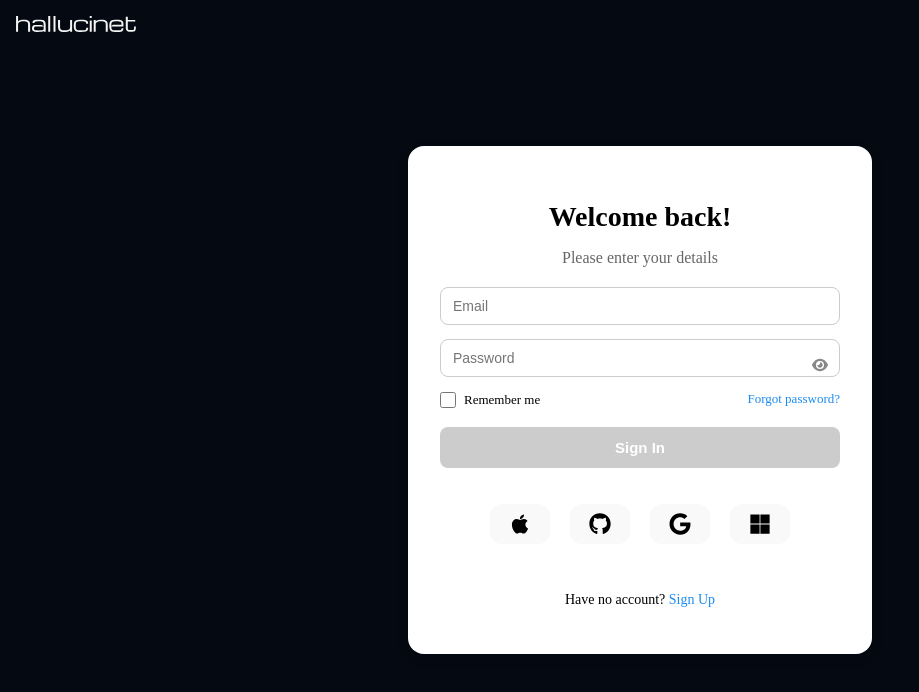
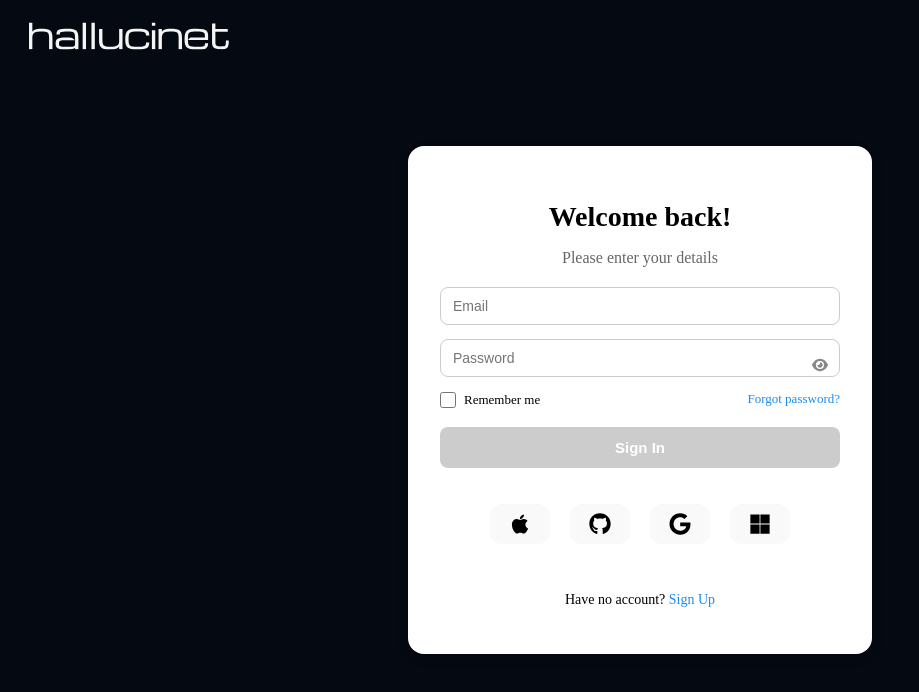
Before and after one commit to SKKU-Capstone-Team-7/hallucinet, a Next.js app in the folder frontend/: page /login in a window 1280 px wide. Shown: the top 692 px of the page, without its empty margins (0-919 px from the left). Built offline with nearby package versions, Linux system fonts and the light colour scheme.

Commit message:
updated landing pages

```diff
--- a/frontend/app/login/page.jsx
+++ b/frontend/app/login/page.jsx
@@ -12,7 +12,9 @@ export default function Login() {
   return (
     <div className="login-page">
       <div className="logo-container">
-      <img src="/logoWhite.svg" alt="Logo" className="logo" />
+      <Link href="/">
+          <img className="logo-img" src="/logoWhite.svg" alt="logo" width={120} height={40} />
+      </Link>
       </div>
       <div className="login-container">
         <h2 className="login-title">Welcome back!</h2>
--- a/frontend/app/register/page.jsx
+++ b/frontend/app/register/page.jsx
@@ -27,7 +27,9 @@ export default function Register() {
     return (
       <div className="register-page">
         <div className="logo-container">
-          <img src="/logoWhite.svg" alt="Logo" className="logo" />
+        <Link href="/">
+          <img className="logo-img" src="/logoWhite.svg" alt="logo" width={120} height={40} />
+        </Link>
           </div>
         <div className="register-container">
           <h2 className="register-title">Create an Account</h2>
--- a/frontend/styles/Login.css
+++ b/frontend/styles/Login.css
@@ -16,14 +16,13 @@ html, body {
 }
 
 .logo-container {
-  position: absolute;
+  position: fixed;
   top: 1rem;
-  left: 1rem;
+  left: 1.8rem;
 }
 
-.logo {
-  width: 120px;
-  height: auto;
+.logo-img {
+  width: 200px;
 }
 
 .login-container {
@@ -35,7 +34,6 @@ html, body {
   box-shadow: 0 4px 16px rgba(0, 0, 0, 0.05);
   text-align: center;
 }
-
 
   .login-title {
     font-size: 28px;
--- a/frontend/styles/Register.css
+++ b/frontend/styles/Register.css
@@ -16,9 +16,13 @@ html, body {
   }
 
   .logo-container {
-    position: absolute;
+    position: fixed;
     top: 1rem;
-    left: 1rem;
+    left: 1.8rem;
+  }
+
+  .logo-img {
+    width: 200px;
   }
 
   .register-container {
--- a/frontend/styles/landing.css
+++ b/frontend/styles/landing.css
@@ -33,12 +33,10 @@ body {
     position: fixed;
     top: 1rem;
     left: 1.8rem;
-    z-index: 10;
   }
 
 .logo-img {
     width: 200px;
-
 }
 
   .landing-container {
@@ -204,6 +202,7 @@ body {
   .contact-hero {
     font-size: 3.5rem;
     font-weight: 800;
+    margin-top: -10px;
     margin-bottom: 60px;
     line-height: 1.2;
     font-family: 'Michroma', sans-serif;
@@ -240,6 +239,7 @@ body {
     border-radius: 0.8rem;
     cursor: pointer;
     transition: background-color 0.3s ease;
+    margin-top: 10px;
   }
 
   .contact-form button:hover {
```
Also changed, not shown: frontend/tsconfig.json (+23 -5 lines).
